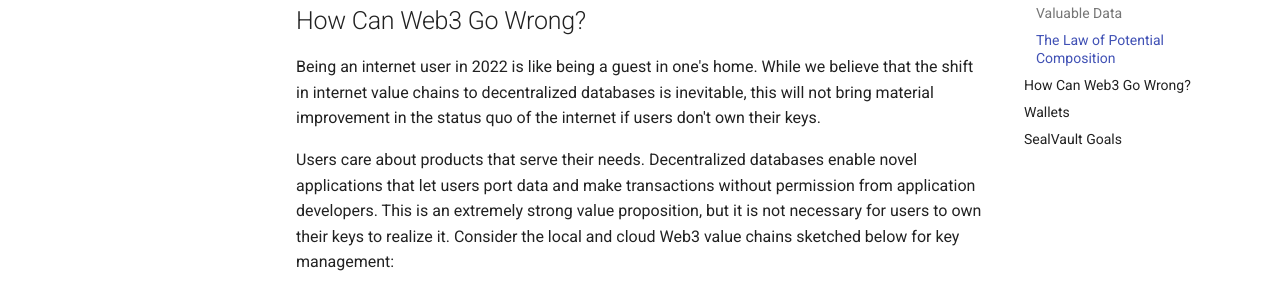
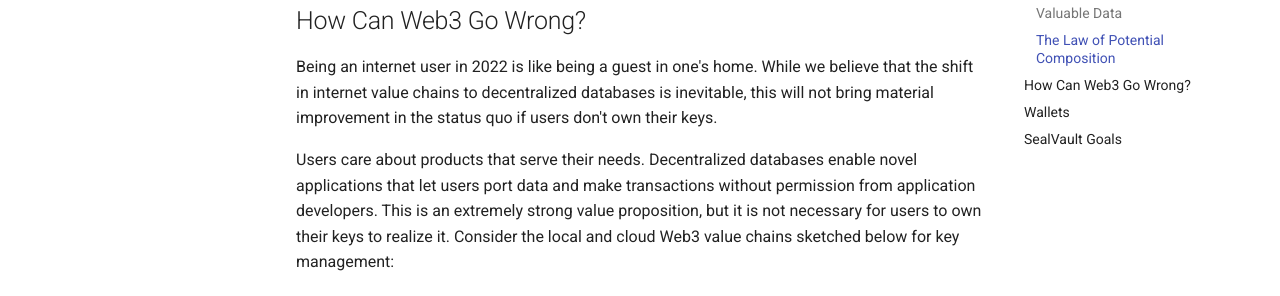
Before and after one commit to sealvault/sealvault, an MkDocs documentation site: the page built from website/src/blog/posts/web3-vision.md, in a window 1280 px wide and 900 px high, scrolled down 2449 px. Shown: the part 203-499 px from the top of the window. Built offline with MkDocs 1.6.1 and Material for MkDocs 9.7.7, drawn with Linux system fonts in a browser that asks for light colours; comment, search, counter and statistics services are not loaded.

Commit message:
Improve wording

```diff
--- a/website/src/blog/posts/web3-vision.md
+++ b/website/src/blog/posts/web3-vision.md
@@ -123,10 +123,10 @@ and decentralized databases.
 
 ## How Can Web3 Go Wrong?
 
-Being an internet user in 2022 is like being a guest in one's home. While
-we believe that the shift in internet value chains to decentralized databases is
-inevitable, this will not bring material improvement in the status quo of the
-internet if users don't own their keys.
+Being an internet user in 2022 is like being a guest in one's home. While we
+believe that the shift in internet value chains to decentralized databases is
+inevitable, this will not bring material improvement in the status quo if users
+don't own their keys.
 
 Users care about products that serve their needs.  Decentralized databases
 enable novel applications that let users port data and make transactions without
```
